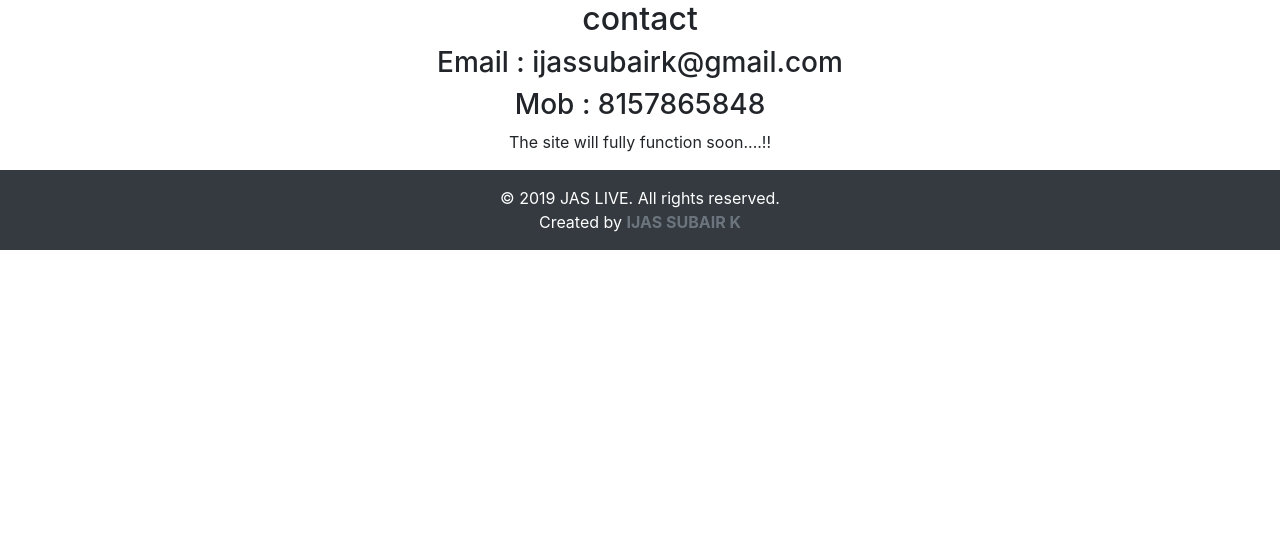
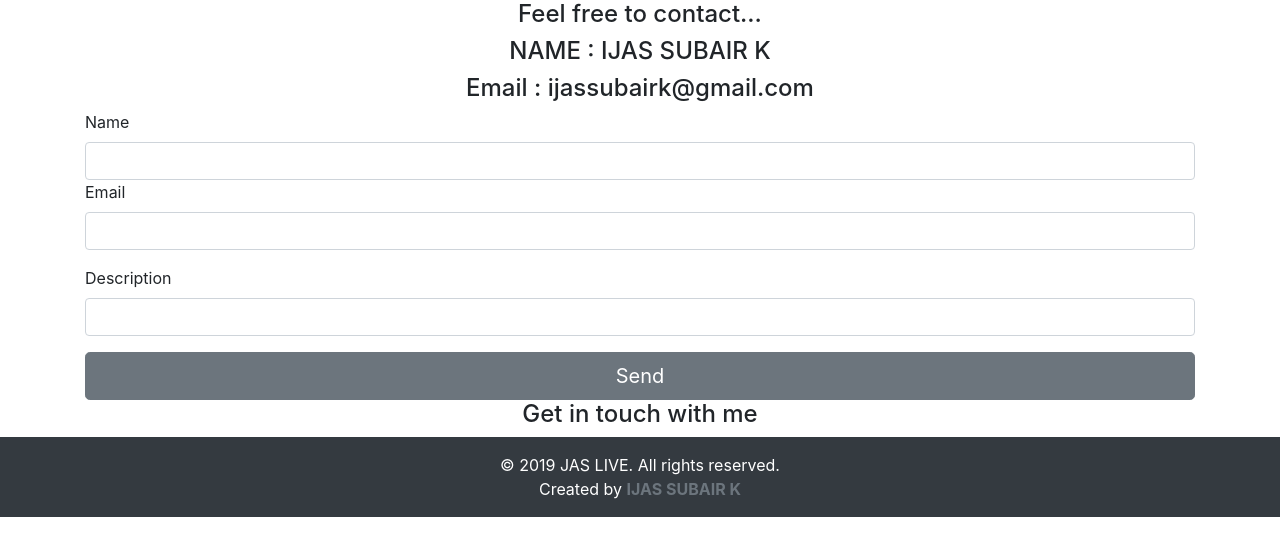
Before and after one commit to ijassubair/jasblogs, a Django app: page /contact/ in a window 1280 px wide. Shown: the part 56-612 px from the top of the page. Run offline with Django 3.2, Linux system fonts and the light colour scheme; some libraries are stand-ins or nearby versions.

Commit message:
newcontact

```diff
--- a/blogs/models.py
+++ b/blogs/models.py
@@ -1,4 +1,5 @@
 from django.db import models
+from ckeditor_uploader.fields import RichTextUploadingField
 
 # Create your models here.
 
@@ -11,7 +12,7 @@
 class Blog(models.Model):
     title = models.CharField(max_length=100)
     slug = models.SlugField()
-    content = models.TextField()
+    content = RichTextUploadingField()
     author = models.CharField(max_length=50)
     date = models.DateTimeField(auto_now=True)
 
--- a/jasblogs/static/css/style.css
+++ b/jasblogs/static/css/style.css
@@ -13,3 +13,8 @@
 .main-inner {
     padding-top: 200px;
 }
+.center{
+    margin-left: auto;
+    margin-right: auto;
+    margin-top: 20px;
+}
--- a/jasblogs/urls.py
+++ b/jasblogs/urls.py
@@ -13,11 +13,15 @@
     1. Import the include() function: from django.urls import include, path
     2. Add a URL to urlpatterns:  path('blog/', include('blog.urls'))
 """
+from django.conf import settings
+from django.conf.urls.static import static
 from django.contrib import admin
 from django.urls import path, include
+
 urlpatterns = [
     path('admin/', admin.site.urls),
+    path('ckeditor/', include('ckeditor_uploader.urls')),
     path('', include('pages.urls')),
     path('blog/', include('blogs.urls')),
     path('contact/', include('contacts.urls')),
-]
+] + static(settings.MEDIA_URL, document_root=settings.MEDIA_ROOT)
--- a/templates/base.html
+++ b/templates/base.html
@@ -10,6 +10,8 @@
     <link rel="stylesheet" href="https://stackpath.bootstrapcdn.com/bootstrap/4.3.1/css/bootstrap.min.css"
           integrity="sha384-ggOyR0iXCbMQv3Xipma34MD+dH/1fQ784/j6cY/iJTQUOhcWr7x9JvoRxT2MZw1T" crossorigin="anonymous">
     <link rel="stylesheet" href="{% static 'css/style.css' %}" />
+<link rel="stylesheet" href="//cdnjs.cloudflare.com/ajax/libs/highlight.js/9.12.0/styles/default.min.css">
+
 
     <title>{% block title %}{% endblock %}</title>
 </head>
@@ -30,5 +32,10 @@
 <script src="https://stackpath.bootstrapcdn.com/bootstrap/4.3.1/js/bootstrap.min.js"
         integrity="sha384-JjSmVgyd0p3pXB1rRibZUAYoIIy6OrQ6VrjIEaFf/nJGzIxFDsf4x0xIM+B07jRM"
         crossorigin="anonymous"></script>
+<script src="//cdnjs.cloudflare.com/ajax/libs/highlight.js/9.12.0/highlight.min.js"></script>
+<script>hljs.initHighlightingOnLoad();</script>
+{% block js %}
+
+{% endblock %}
 </body>
 </html>
--- a/templates/blogs/blogs_home.html
+++ b/templates/blogs/blogs_home.html
@@ -13,8 +13,8 @@
                     <img class="img-fluid" src="{% static 'images/nature.jpg' %}" alt="">
                 </div>
                 <div class="col-md-9">
-                    <a class="text-light" href="{% url 'blog' blog.slug %}"><h1>{{ blog.title }}</h1></a>
-                    <p>{{ blog.content|truncatewords:30 }}</p>
+                    <a class="text-light" href="{% url 'blog' blog.slug %}"><h3>{{ blog.title }}</h3></a>
+                   <!--<p> blog.content|truncatewords:10 </p>-->
                 </div>
             </div>
         {% endfor %}
--- a/templates/contacts/contact.html
+++ b/templates/contacts/contact.html
@@ -3,9 +3,29 @@
     Contact
 {% endblock %}
 {% block content %}
-    <h2 align="center">contact</h2>
-    <h3 align="center">Email : ijassubairk@gmail.com</h3>
-    <h3 align="center">Mob : 8157865848</h3>
+    <h4 align="center">Feel free to contact...</h4>
+    <div class="container">
+        <h4 align="center">NAME    : IJAS SUBAIR K</h4>
+        <h4 align="center">Email   : ijassubairk@gmail.com</h4>
+    </div>
+    <div class=" container">
+    <form action="#">
+        <div class="form-grop">
+            <label for="name">Name</label>
+        <input type="text"  class="form-control" name="name">
+        </div>
+        <div class="form-group">
+            <label for="email">Email</label>
+            <input type="email" class="form-control" name="email">
+        </div>
+        <div class="form-group">
+            <label for="description">Description</label>
+        <input type="text" class="form-control" name="descri" id="descri">
+        </div>
 
-    <p align="center"> The site will fully function soon....!!</p>
+<button type="button" class="btn btn-secondary btn-lg btn-block">Send</button>
+    </form>
+    </div>
+    <h4 align="center">Get in touch with me</h4>
+
 {% endblock %}
--- a/templates/pages/pages_home.html
+++ b/templates/pages/pages_home.html
@@ -10,7 +10,8 @@
         <div class="dark-overlay">
             <div class="main-inner">
                 <div class="text-center text-light">
-                    <h3 class="display-3">Hey, I am Ijas Subair</h3>
+                    <h3 class="display-3">Hey, Welcome...!</h3>
+                     <h3 class="display-3">I am Ijas Subair</h3>
                     <h4 class="mb-4">Developer | Blogger</h4>
                     <a href="{% url 'about' %}" class="btn btn-outline-light btn-lg mr-2">About</a>
                     <a href="{% url 'blogs' %}" class="btn btn-outline-light btn-lg">Blog</a>
```
Also changed, not shown: jasblogs/settings.py (+50 -6 lines), templates/blogs/blogs_detail.html (+18 -3 lines), templates/pages/about.html (+5 -3 lines), blogs/migrations/0004_auto_20191002_1006.py (added), jasblogs/static/js/script.js (added).
